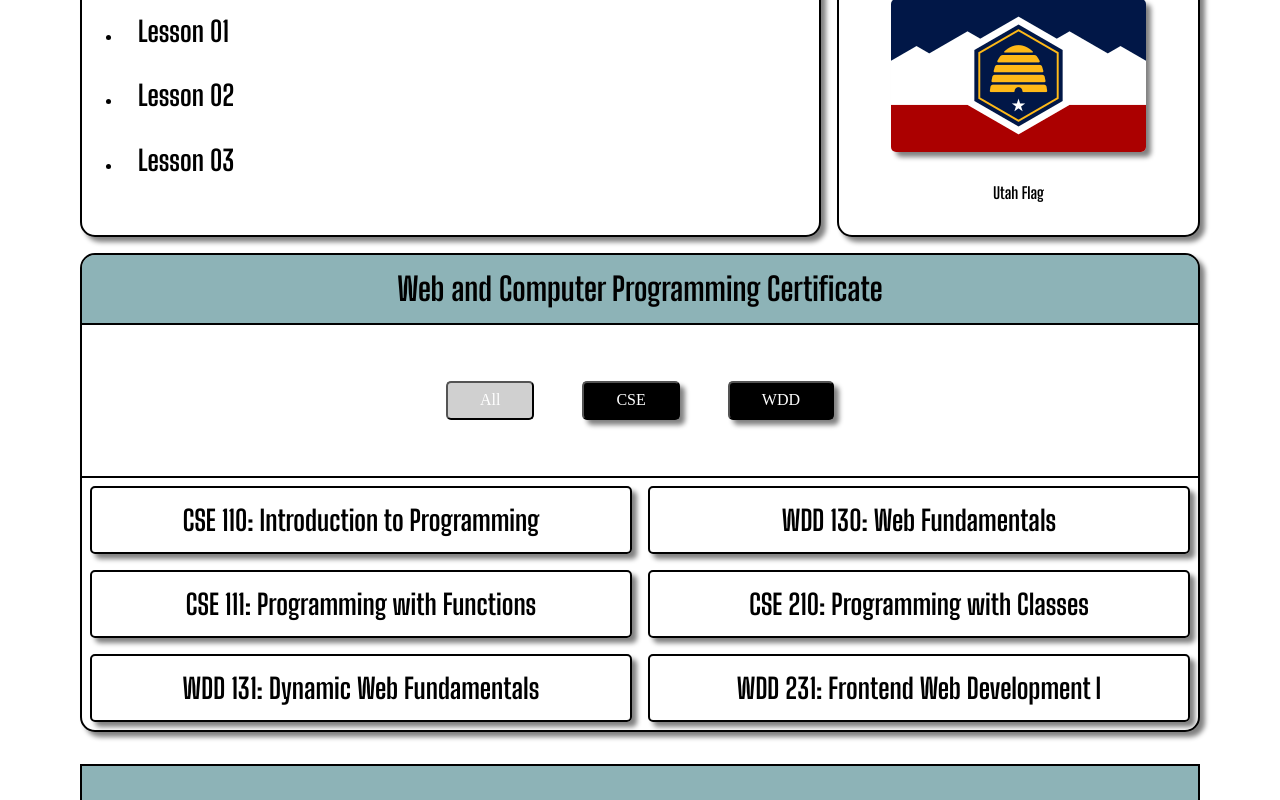
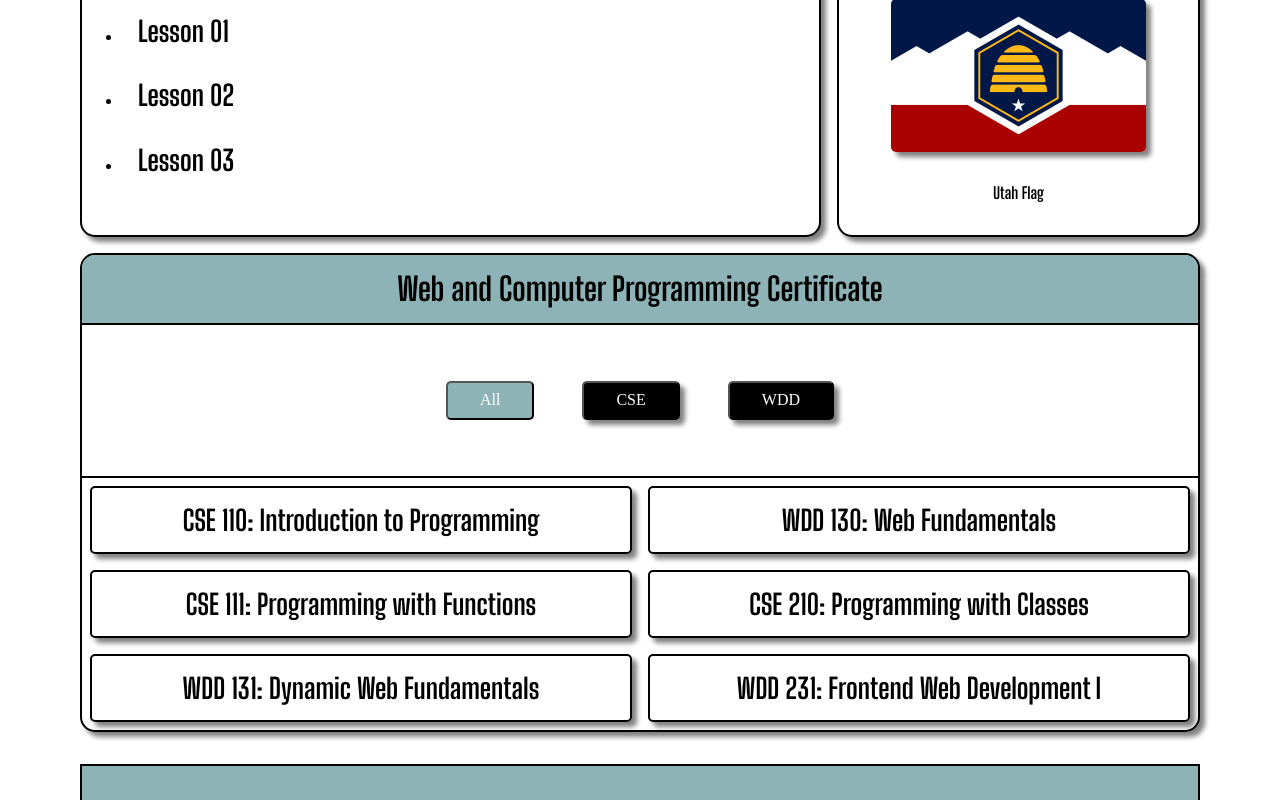
Before and after one commit to MacPerkins/wdd231, a plain HTML site: page index.html in a window 1280 px wide. Both pictures are taken after a click on the button "All". Shown: the part 654-1454 px from the top of the page. Drawn offline with Linux system fonts and the light colour scheme.

Commit message:
edited css

```diff
--- a/index.html
+++ b/index.html
@@ -1,7 +1,7 @@
 <!DOCTYPE html>
 <html lang="en">
   <head>
-    <meta charset="UTF-8"/>
+    <meta charset="UTF-8">
     <meta name="author" content="Matthew Perkins"/>
     <meta
       name="description"
@@ -11,6 +11,8 @@
     <title>WDD 231: Dynamic Web Fundamentals - Matthew Perkins</title>
     <link rel="stylesheet" href="styles/normalize.css" />
     <link rel="stylesheet" href="styles/base.css" />
+    <link rel="preconnect" href="https://fonts.googleapis.com">
+    <link rel="preconnect" href="https://fonts.gstatic.com" crossorigin>
     <link href="https://fonts.googleapis.com/css2?family=Big+Shoulders+Display:wght@100..900&display=swap" rel="stylesheet">
     <script src="scripts/getdates.js" defer ></script>
   </head>
--- a/styles/base.css
+++ b/styles/base.css
@@ -180,7 +180,7 @@ section li {
 
 .filter button.active {
     box-shadow: none;
-    background-color: #d0d0d0;
+    background-color: #508a91a6;
 }
 
 .courses ul {
```
